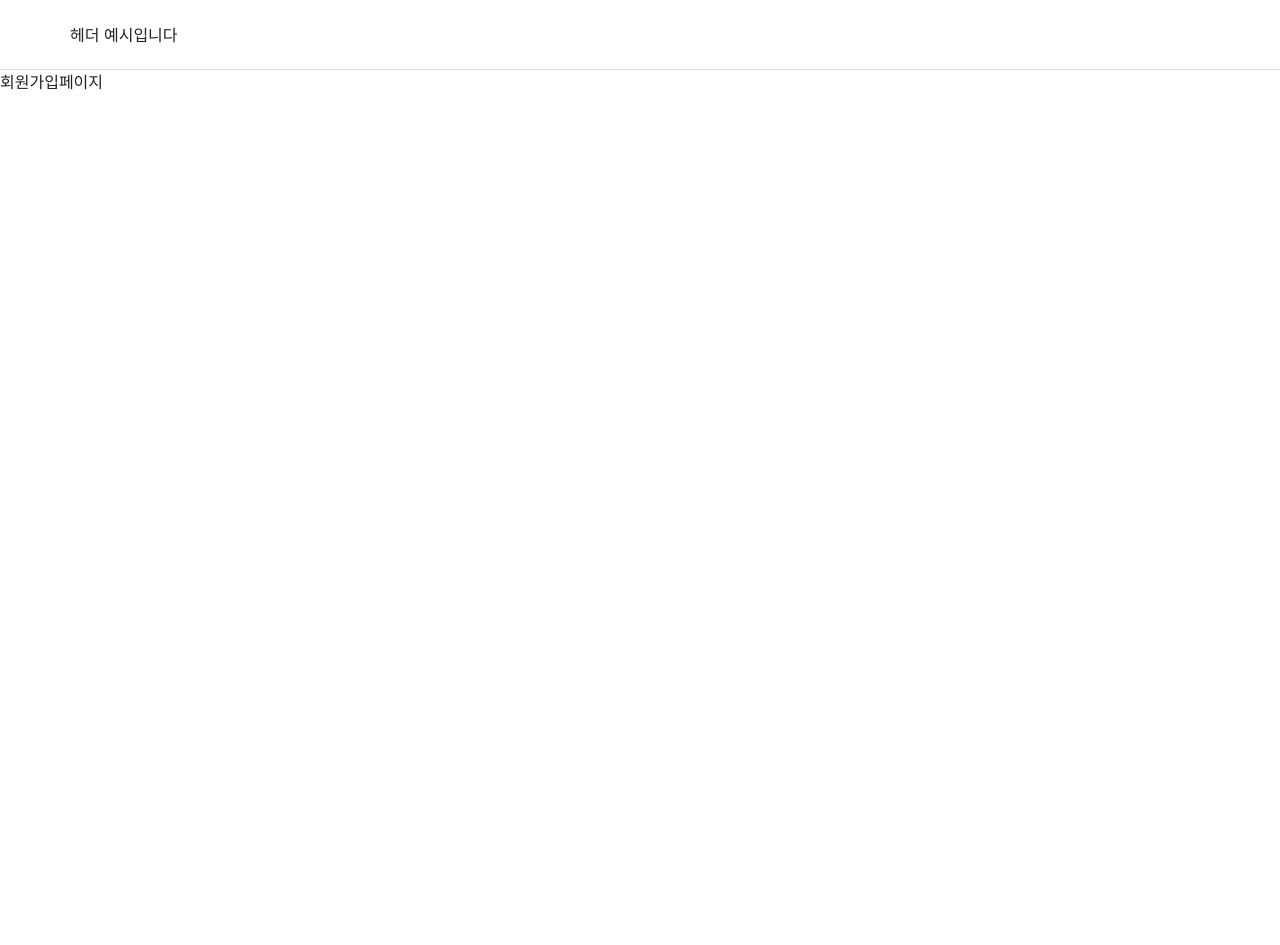
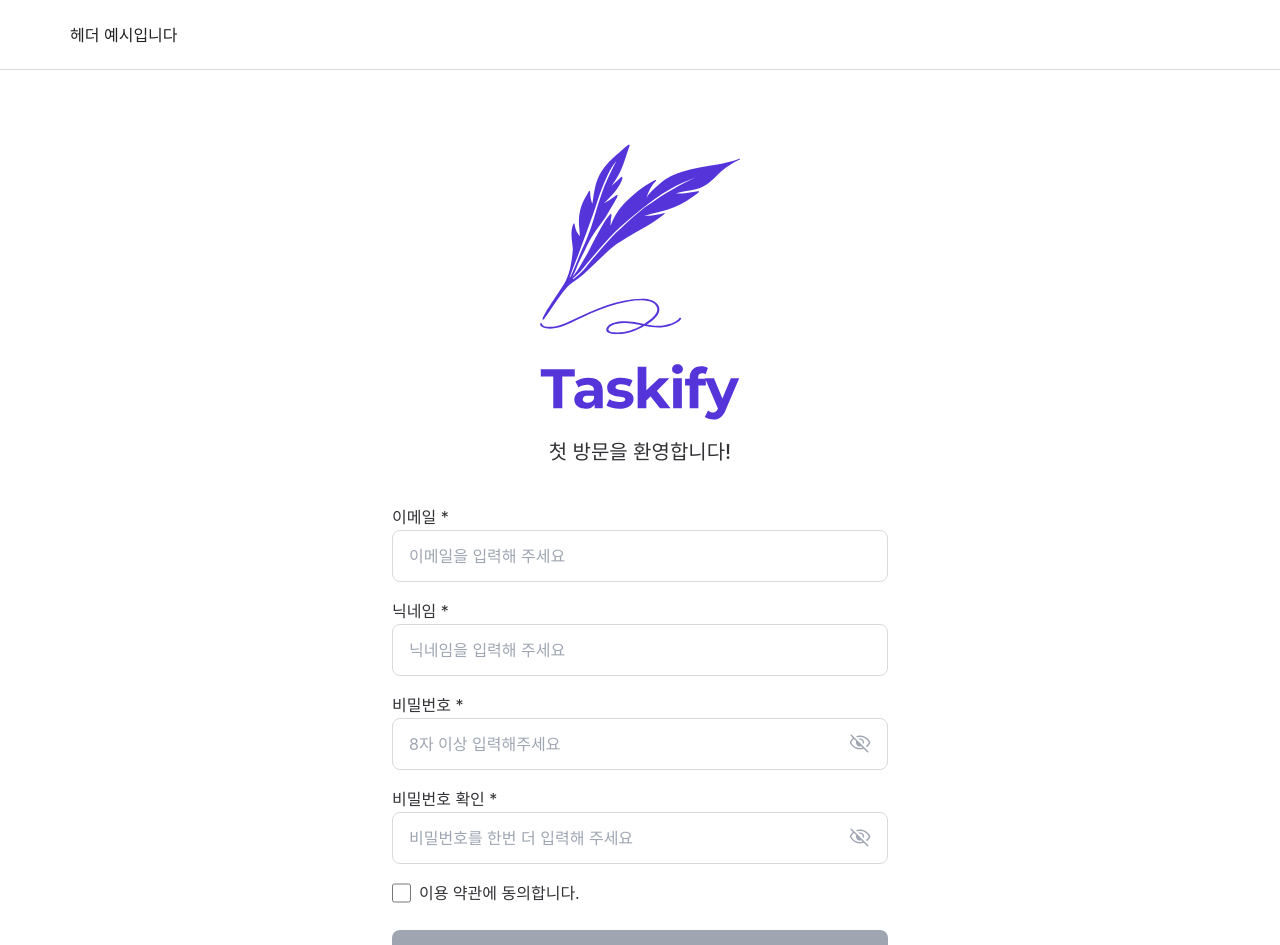
Before and after one commit to FE14-Team7-Taskify/Taskify, a Next.js app: page /signup in a window 1280 px wide. Shown: the top 945 px of the page. Before the commit the page ends 800 px from the top, so only its background shows below. Built offline with nearby package versions, Linux system fonts and the light colour scheme; no server answers; a web font is replaced by a local one.

Commit message:
TAS-33: 회원가입 페이지 UI 및 유효성 검사 기능 구현
* TAS-33: 회원가입 페이지 UI 및 유효성 검사 기능 구현

```diff
--- a/src/components/common/Input.module.scss
+++ b/src/components/common/Input.module.scss
@@ -23,4 +23,14 @@
   &.error:focus {
     border: 1px solid s.$color-red-D6173A;
   }
+
+  &[type='checkbox'] {
+    width: 20px;
+    height: 20px;
+    padding: 0;
+    margin: 0 8px 0 0;
+    border-radius: 4px;
+    border: 1px solid s.$color-gray-D9D9D9;
+    cursor: pointer;
+  }
 }
--- /dev/null
+++ b/src/pages/signup/components/InputForm.tsx
@@ -0,0 +1,140 @@
+import { ChangeEvent, FormEvent, useState } from 'react';
+import styles from '../styles/InputForm.module.scss';
+import Label from '@/components/common/Label';
+import Input from '@/components/common/Input';
+import Button from '@/components/common/Button';
+import Image from 'next/image';
+
+interface InputFormProps {
+  email: string;
+  nickname: string;
+  password: string;
+  confirmPassword: string;
+  onChange: (e: ChangeEvent<HTMLInputElement>) => void;
+  onBlur: (e: ChangeEvent<HTMLInputElement>) => void;
+  errors: { email: string; nickname: string; password: string; confirmPassword: string };
+  isFormValid: boolean;
+  onSubmit: (e: FormEvent<HTMLFormElement>) => void;
+  agreed: boolean;
+  onAgreementChange: (e: ChangeEvent<HTMLInputElement>) => void;
+}
+
+export default function InputForm({
+  email,
+  nickname,
+  password,
+  confirmPassword,
+  onChange,
+  onBlur,
+  errors,
+  isFormValid,
+  onSubmit,
+  agreed,
+  onAgreementChange,
+}: InputFormProps) {
+  const [showPassword, setShowPassword] = useState(false);
+  const [showConfirmPassword, setShowConfirmPassword] = useState(false);
+
+  function togglePasswordVisibility() {
+    setShowPassword((prev) => !prev);
+  }
+  function toggleConfirmPasswordVisibility() {
+    setShowConfirmPassword((prev) => !prev);
+  }
+
+  return (
+    <form className={styles.inputFormContainer} onSubmit={onSubmit}>
+      {/* 이메일 */}
+      <div className={styles.inputForm}>
+        <Label htmlFor="email">이메일 *</Label>
+        <Input
+          id="email"
+          name="email"
+          type="email"
+          placeholder="이메일을 입력해 주세요"
+          value={email}
+          onChange={onChange}
+          onBlur={onBlur}
+          error={!!errors.email}
+        />
+        {errors.email && <div className={styles.errorMessage}>{errors.email}</div>}
+      </div>
+      {/* 닉네임 */}
+      <div className={styles.inputForm}>
+        <Label htmlFor="nickname">닉네임 *</Label>
+        <Input
+          id="nickname"
+          name="nickname"
+          type="text"
+          placeholder="닉네임을 입력해 주세요"
+          value={nickname}
+          onChange={onChange}
+          onBlur={onBlur}
+          error={!!errors.nickname}
+        />
+        {errors.nickname && <div className={styles.errorMessage}>{errors.nickname}</div>}
+      </div>
+      {/* 비밀번호 */}
+      <div className={styles.inputForm}>
+        <Label htmlFor="password">비밀번호 *</Label>
+        <div className={styles.inputFormWrapper}>
+          <Input
+            id="password"
+            name="password"
+            type={showPassword ? 'text' : 'password'}
+            placeholder="8자 이상 입력해주세요"
+            value={password}
+            onChange={onChange}
+            onBlur={onBlur}
+            error={!!errors.password}
+          />
+          {errors.password && <div className={styles.errorMessage}>{errors.password}</div>}
+
+          <Image
+            src={showPassword ? '/icon/eyes_open.svg' : '/icon/eyes_close.svg'}
+            className={styles.passwordToggle}
+            width={24}
+            height={24}
+            alt={showPassword ? '비밀번호 표시' : '비밀번호 숨김'}
+            onClick={togglePasswordVisibility}
+          />
+        </div>
+      </div>
+      {/* 비밀번호 확인 */}
+      <div className={styles.inputForm}>
+        <Label htmlFor="confirmPassword">비밀번호 확인 *</Label>
+        <div className={styles.inputFormWrapper}>
+          <Input
+            id="confirmPassword"
+            name="confirmPassword"
+            type={showConfirmPassword ? 'text' : 'password'}
+            placeholder="비밀번호를 한번 더 입력해 주세요"
+            value={confirmPassword}
+            onChange={onChange}
+            onBlur={onBlur}
+            error={!!errors.confirmPassword}
+          />
+          {errors.confirmPassword && (
+            <div className={styles.errorMessage}>{errors.confirmPassword}</div>
+          )}
+
+          <Image
+            src={showConfirmPassword ? '/icon/eyes_open.svg' : '/icon/eyes_close.svg'}
+            className={styles.passwordToggle}
+            width={24}
+            height={24}
+            alt={showConfirmPassword ? '비밀번호 표시' : '비밀번호 숨김'}
+            onClick={toggleConfirmPasswordVisibility}
+          />
+        </div>
+      </div>
+      <div className={styles.inputFormAgreement}>
+        <Input type="checkbox" id="agreement" checked={agreed} onChange={onAgreementChange} />{' '}
+        <Label htmlFor="agreement">이용 약관에 동의합니다.</Label>
+      </div>
+      <Button className={styles.authButton} disabled={!isFormValid || !agreed}>
+        가입하기
+      </Button>
+    </form>
+  );
+}
--- a/src/pages/signup/index.tsx
+++ b/src/pages/signup/index.tsx
@@ -1,7 +1,123 @@
+import { ChangeEvent, FormEvent, useState } from 'react';
+import styles from './styles/signup.module.scss';
+import Image from 'next/image';
+import InputForm from './components/InputForm';
+import Link from 'next/link';
+
 export default function Signup() {
+  const [values, setValues] = useState({
+    email: '',
+    nickname: '',
+    password: '',
+    confirmPassword: '',
+  });
+  const [errors, setErrors] = useState({
+    email: '',
+    nickname: '',
+    password: '',
+    confirmPassword: '',
+  });
+  const emailRegex = /^[^\s@]+@[^\s@]+\.[^\s@]+$/;
+  const [confirmPasswordTouched, setConfirmPasswordTouched] = useState(false); // ✅ 추가
+  const [agreed, setAgreed] = useState(false);
+
+  function isFormValid() {
+    return (
+      values.email !== '' &&
+      emailRegex.test(values.email) &&
+      values.nickname !== '' &&
+      values.nickname.length <= 10 &&
+      values.password.length >= 8 &&
+      values.confirmPassword === values.password
+    );
+  }
+
+  function handleInputChange(e: ChangeEvent<HTMLInputElement>) {
+    const { name, value } = e.target;
+    setValues((prev) => ({
+      ...prev,
+      [name]: value,
+    }));
+
+    // password 일치 검사 이후 password 변경 시, confirmPassword와 비교해서 에러 갱신
+    if (name === 'password' && confirmPasswordTouched) {
+      setErrors((prev) => ({
+        ...prev,
+        confirmPassword: values.confirmPassword === value ? '' : '비밀번호가 일치하지 않습니다',
+      }));
+    }
+  }
+
+  function handleCheckboxChange(e: ChangeEvent<HTMLInputElement>) {
+    setAgreed(e.target.checked);
+  }
+
+  function handleInputBlur(e: ChangeEvent<HTMLInputElement>) {
+    const { name, value } = e.target;
+
+    if (name === 'email') {
+      setErrors((prev) => ({
+        ...prev,
+        email: emailRegex.test(value) ? '' : '이메일 형식으로 입력해주세요',
+      }));
+    }
+    if (name === 'nickname') {
+      setErrors((prev) => ({
+        ...prev,
+        nickname: value.length <= 10 ? '' : '10자 이하로 입력해주세요',
+      }));
+    }
+    if (name === 'password') {
+      setErrors((prev) => ({
+        ...prev,
+        password: value.length >= 8 ? '' : '8자 이상 입력해주세요',
+      }));
+    }
+    if (name === 'confirmPassword') {
+      setConfirmPasswordTouched(true);
+      setErrors((prev) => ({
+        ...prev,
+        confirmPassword: value === values.password ? '' : '비밀번호가 일치하지 않습니다',
+      }));
+    }
+  }
+
+  function handleSubmit(e: FormEvent<HTMLFormElement>) {
+    e.preventDefault();
+    if (!isFormValid()) return;
+    // 임시(추후 변경 예정)
+    alert('가입 성공!');
+  }
+
   return (
-    <>
-      <div>회원가입페이지</div>
-    </>
+    <div className={styles.authContainer}>
+      <div className={styles.logoWrapper}>
+        <Link href="/">
+          <Image src="/images/logo/logo-main.svg" width={200} height={280} alt="Taskify 로고" />
+        </Link>
+        <div className={styles.logoTitle}>첫 방문을 환영합니다!</div>
+      </div>
+
+      <InputForm
+        email={values.email}
+        nickname={values.nickname}
+        password={values.password}
+        confirmPassword={values.confirmPassword}
+        onChange={handleInputChange}
+        onBlur={handleInputBlur}
+        errors={errors}
+        isFormValid={isFormValid()}
+        onSubmit={handleSubmit}
+        agreed={agreed}
+        onAgreementChange={handleCheckboxChange}
+      />
+
+      <div className={styles.switchAuthWrapper}>
+        이미 회원이신가요?{' '}
+        <Link href="/login" className={styles.switchAuth}>
+          로그인 하기
+        </Link>
+      </div>
+    </div>
   );
 }
--- /dev/null
+++ b/src/pages/signup/styles/InputForm.module.scss
@@ -0,0 +1,45 @@
+@use '@/styles/index.scss' as s;
+
+.inputFormContainer {
+  width: 100%;
+  display: flex;
+  flex-direction: column;
+  align-items: center;
+  gap: 8px;
+
+  @include s.mq-md {
+    gap: 16px;
+  }
+}
+
+.inputForm {
+  width: 100%;
+}
+.errorMessage {
+  @include s.text-style('md', 400, s.$color-red-D6173A);
+  margin-top: 8px;
+}
+.errorInput {
+  border: 1px solid s.$color-red-D6173A;
+}
+
+.inputFormWrapper {
+  position: relative;
+}
+
+.passwordToggle {
+  position: absolute;
+  top: 13px;
+  right: 16px;
+  cursor: pointer;
+}
+.inputFormAgreement {
+  width: 100%;
+  display: flex;
+  align-items: center;
+  justify-content: start;
+}
+
+.authButton {
+  margin-top: 8px;
+}
--- /dev/null
+++ b/src/pages/signup/styles/signup.module.scss
@@ -0,0 +1,42 @@
+@use '@/styles/index.scss' as s;
+
+.authContainer {
+  max-width: 400px;
+  width: 100%;
+  margin: 72px auto;
+  padding: 0 12px;
+  color: s.$color-black-333236;
+
+  @include s.mq-md {
+    max-width: 520px;
+  }
+}
+
+.logoWrapper {
+  display: flex;
+  flex-direction: column;
+  align-items: center;
+  justify-content: center;
+  gap: 8px;
+  margin-bottom: 36px;
+  cursor: pointer;
+
+  .logoTitle {
+    @include s.text-style('2lg', 500, s.$color-black-333236);
+
+    @include s.mq-md {
+      @include s.text-style-xl();
+    }
+  }
+}
+
+.switchAuthWrapper {
+  @include s.text-style('lg', 400, s.$color-black-333236);
+  margin-top: 24px;
+  text-align: center;
+}
+
+.switchAuth {
+  color: s.$color-violet_5534DA;
+  text-decoration: underline;
+}
```
